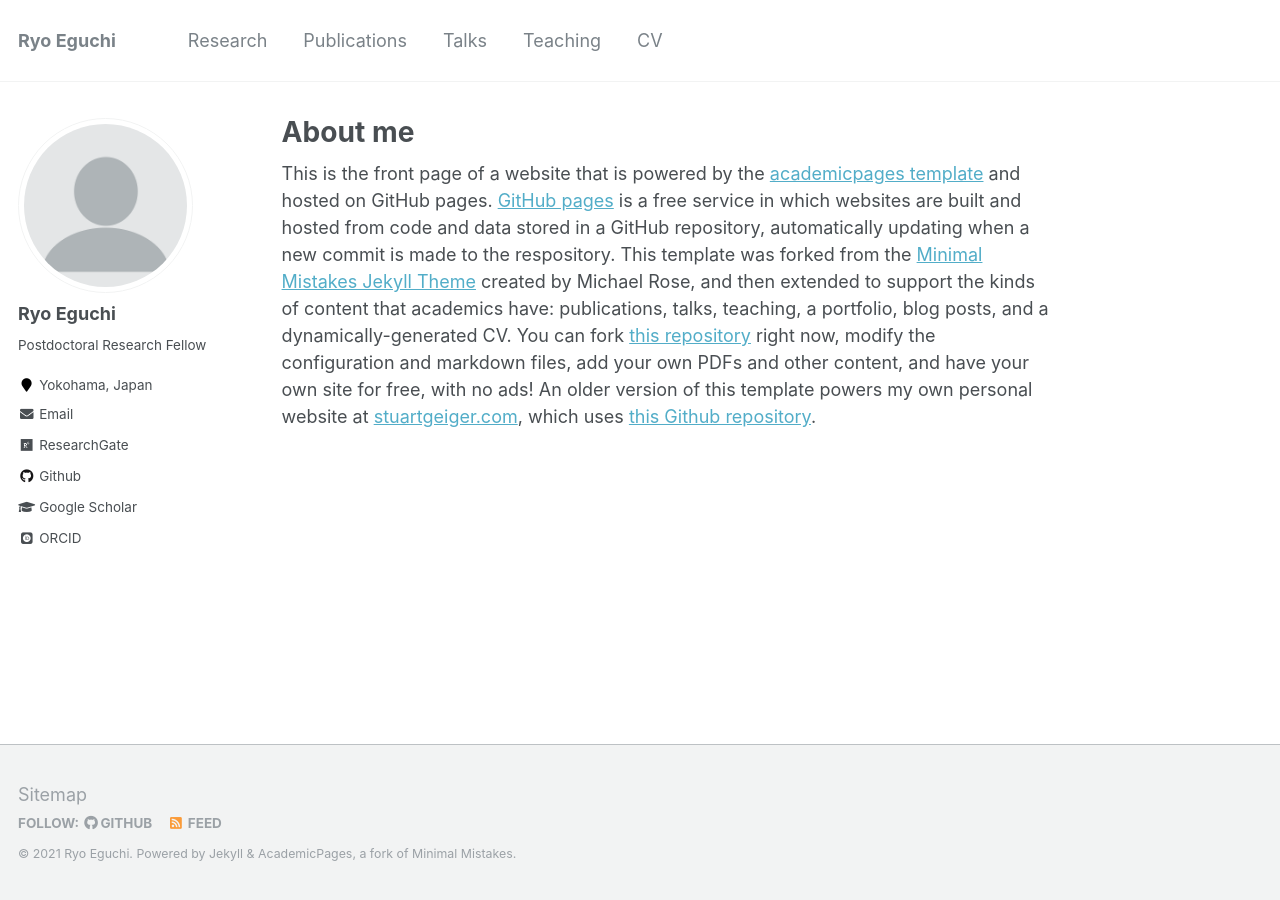
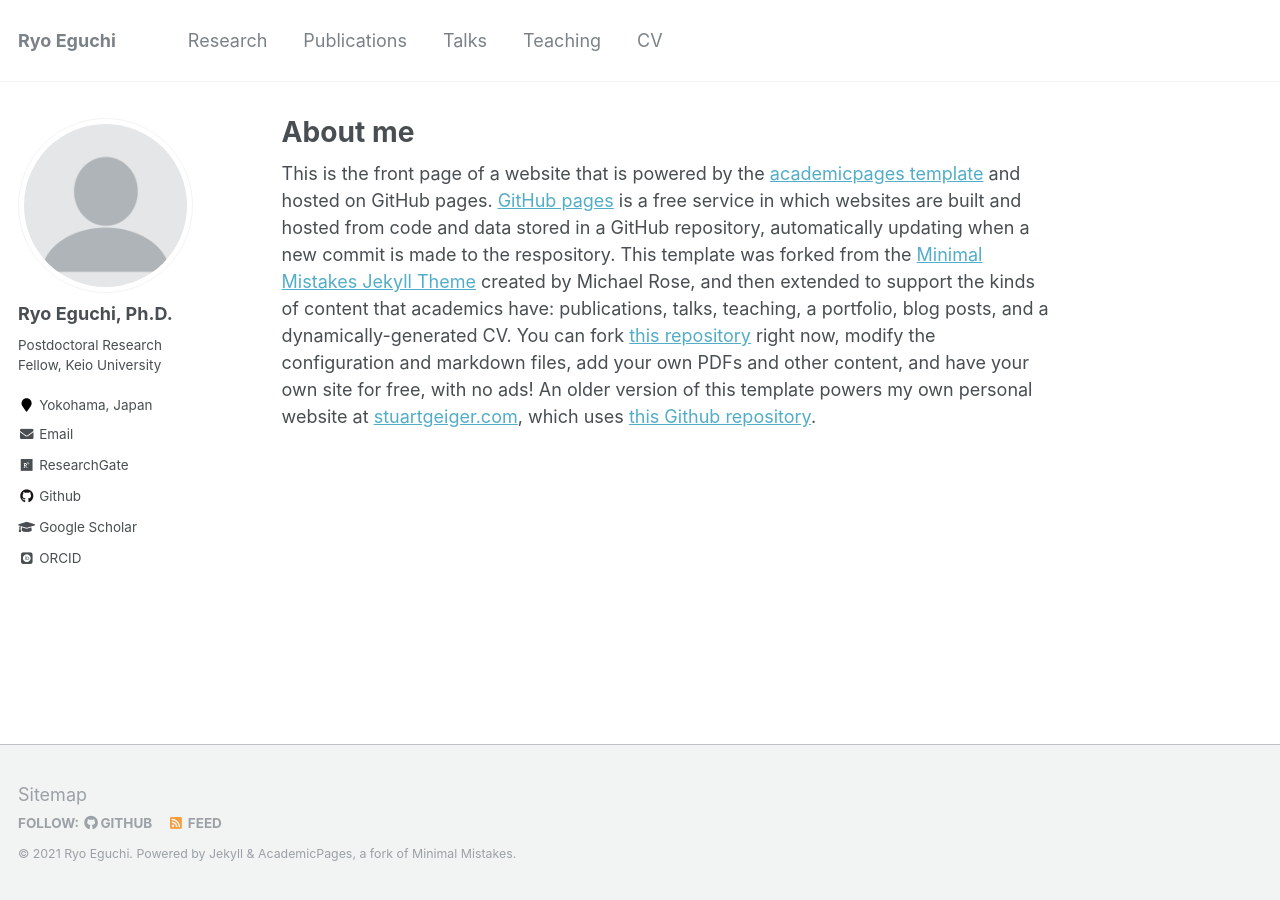
Before and after one commit to eguryo/eguryo.github.io, a Jekyll site: the page built from _pages/about.md, in a window 1280 px wide. Built offline with Jekyll 4.4.1, drawn with Linux system fonts in a browser that asks for light colours; some web fonts are replaced.

Commit message:
Update _config.yml

```diff
--- a/_config.yml
+++ b/_config.yml
@@ -80,9 +80,9 @@ analytics:
 
 # Site Author
 author:
-  name             : "Ryo Eguchi"
+  name             : "Ryo Eguchi, Ph.D."
   avatar           : "profile.png"
-  bio              : "Postdoctoral Research Fellow"
+  bio              : "Postdoctoral Research Fellow, Keio University"
   location         : "Yokohama, Japan"
   employer         :
   pubmed           : #"https://www.ncbi.nlm.nih.gov/pubmed/?term=john+snow"
```
